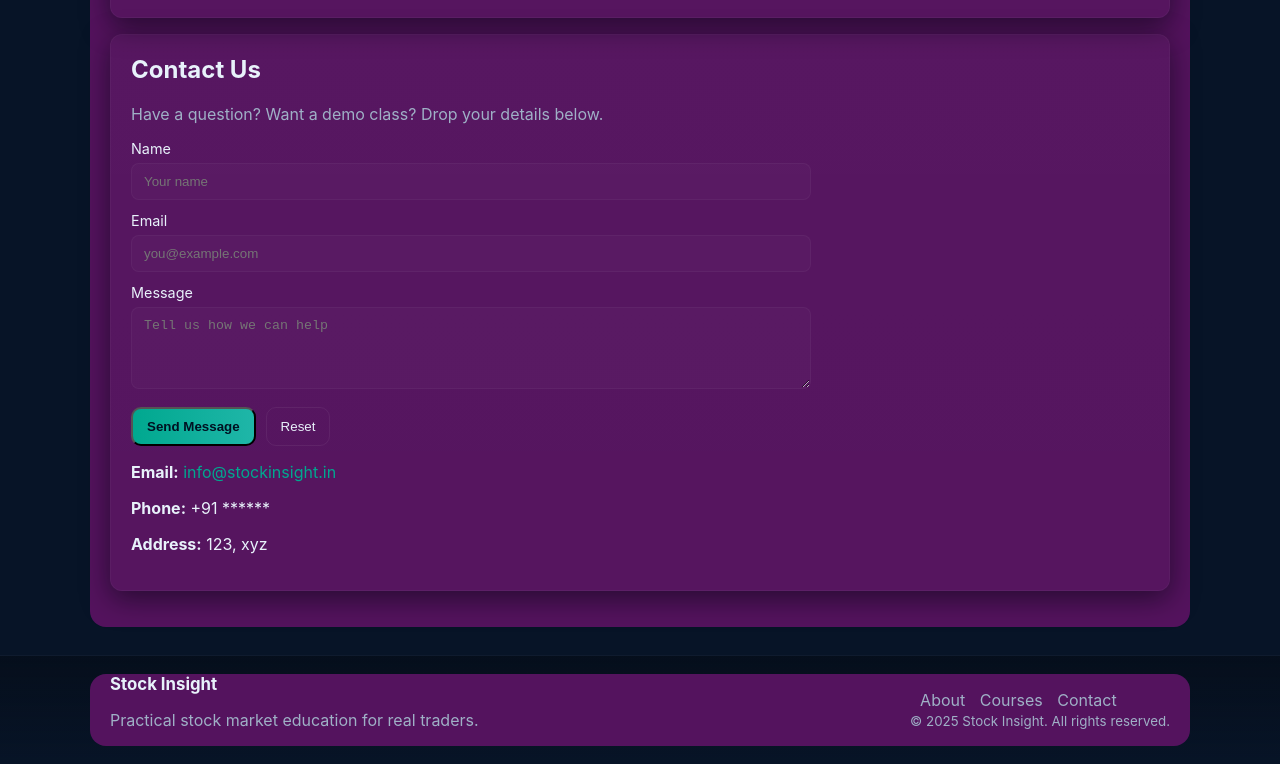
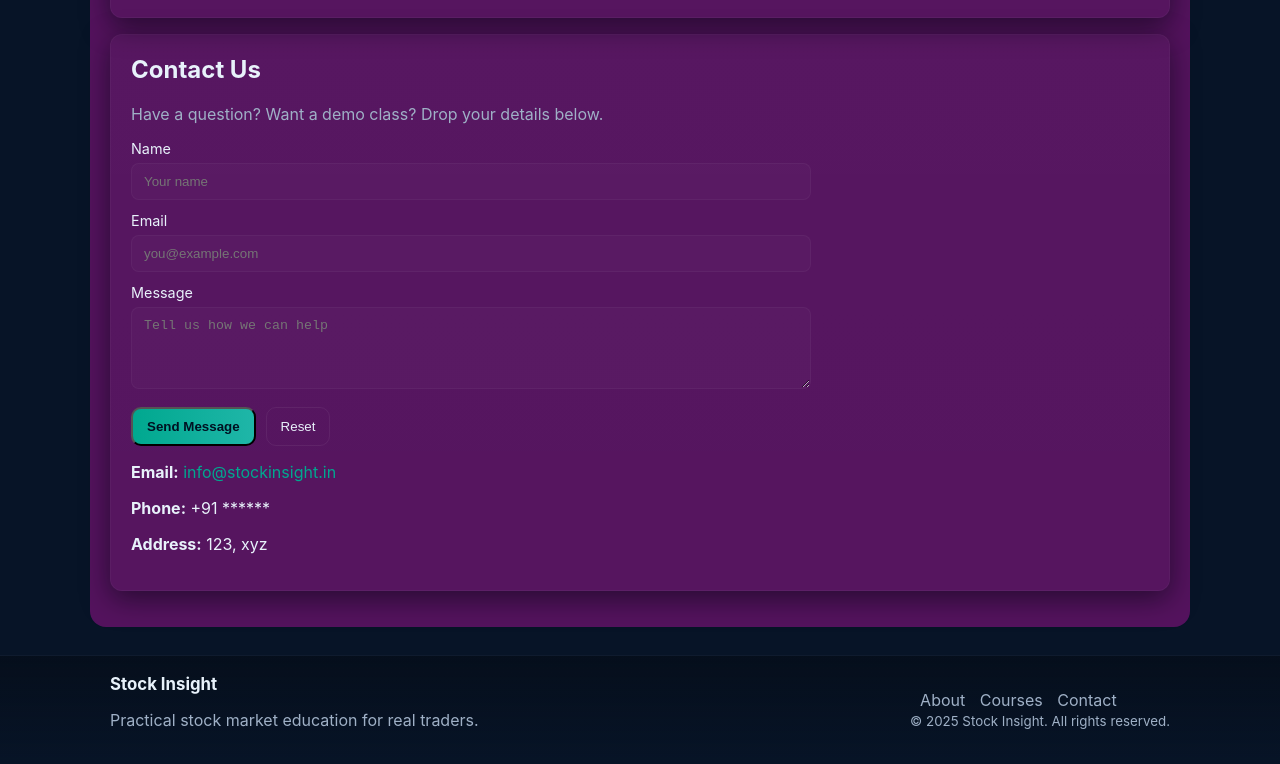
Before and after one commit to coderXdevelop/Stock_Insight, a plain HTML site: page index.html in a window 1280 px wide. Shown: the part 2089-2853 px from the top of the page. Drawn offline with Linux system fonts and the light colour scheme.

Commit message:
Fix footer div structure and add newline at end

```diff
--- a/index.html
+++ b/index.html
@@ -282,7 +282,7 @@
 
     <!-- FOOTER -->
     <footer class="site-footer" id="site-footer">
-        <div class="footer-inner container">
+        <div class="footer-inner">
             <div class="footer-left">
                 <strong>Stock Insight</strong>
                 <p class="muted">Practical stock market education for real traders.</p>
```
